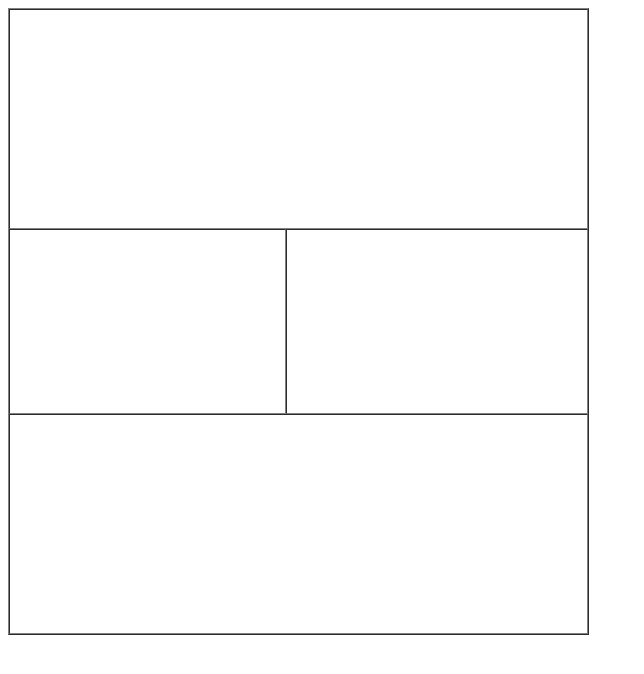
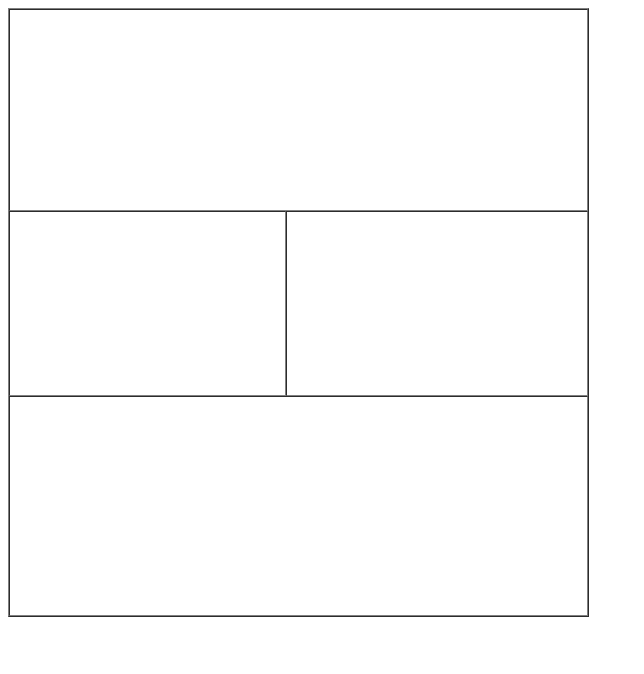
Before and after one commit to nasibova/firs-project, a plain HTML site: page index.html in a window 1280 px wide. Shown: the whole page, without its empty margins (0-644 px from the left). Drawn offline with Linux system fonts and the light colour scheme.

Commit message:
Update index.html

```diff
--- a/index.html
+++ b/index.html
@@ -9,7 +9,7 @@
 <body>
     <table border="1"cellspacing="0"cellpadding="0">
         <tr>
-            <td colspan="2"height="218"></td>
+            <td colspan="2"height="200"></td>
         </tr>
         <tr>
             <td width="275"height="183"></td>
```
